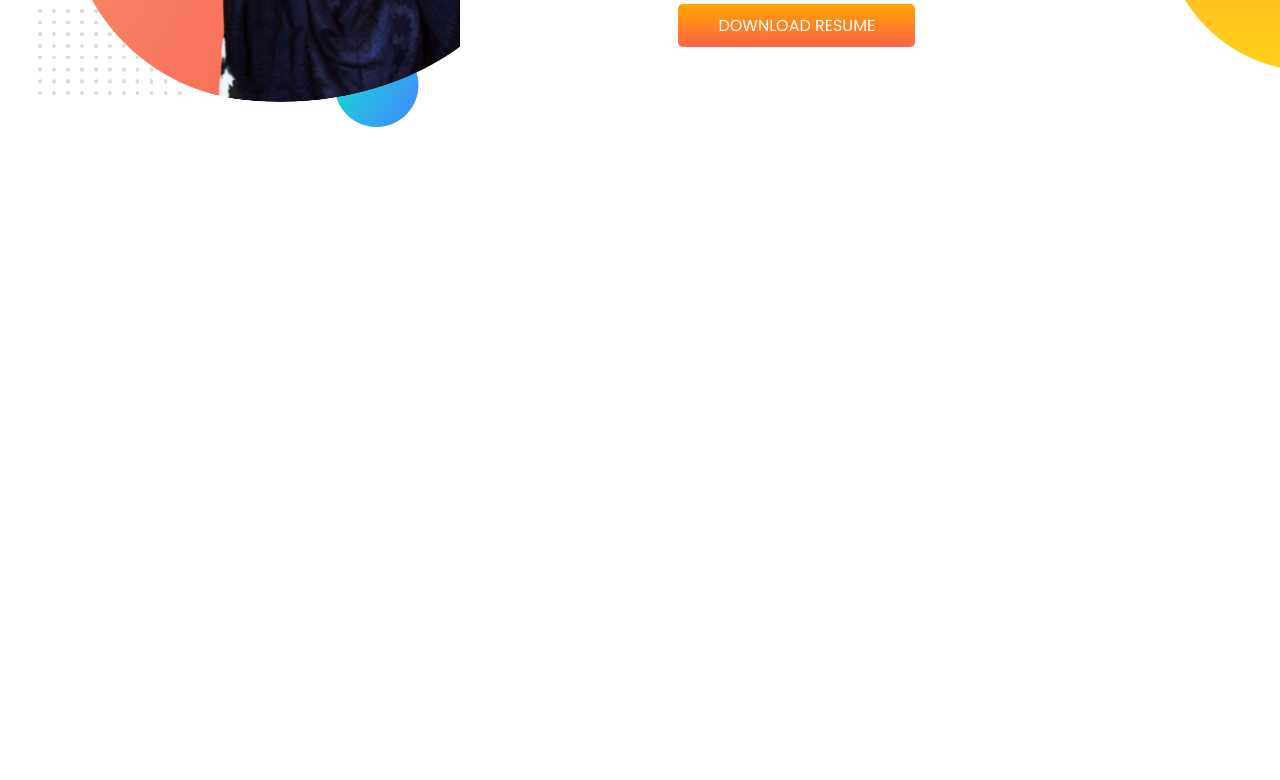
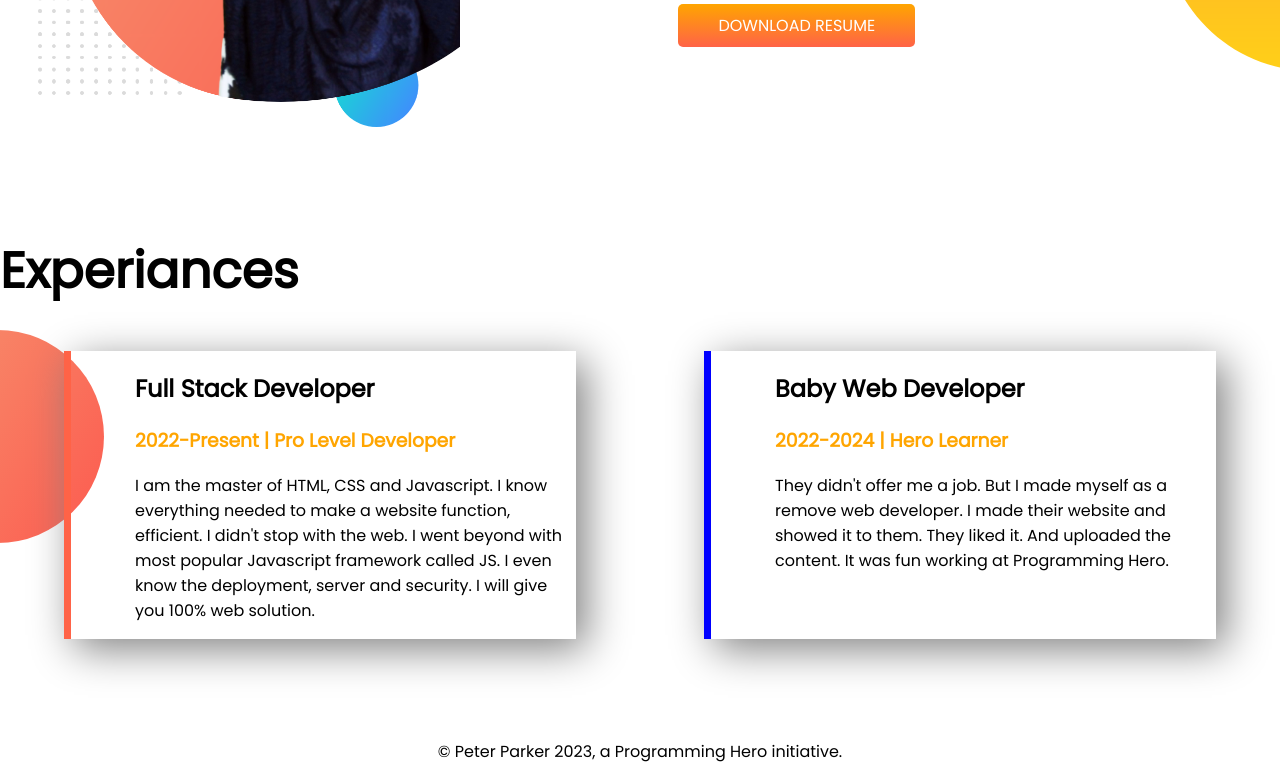
Before and after one commit to SharminAkter3/developer-portfolio, a plain HTML site: page index.html in a window 1280 px wide. Shown: the part 854-1634 px from the top of the page. Before the commit the page ends 1088 px from the top, so only its background shows below. Drawn offline with Linux system fonts and the light colour scheme.

Commit message:
style and added footer

```diff
--- a/index.html
+++ b/index.html
@@ -13,7 +13,7 @@
 </head>
 
 <body>
-    <section class="top-banner">
+    <section class="top-banner flexible-container">
         <div class="half-width">
             <h1>Welcome To</h1>
             <h1><span class="color">Sharmin Akter</span> World!</h1>
@@ -29,7 +29,7 @@
             <img src="images/sharmin-pic.png" alt="">
         </div>
     </section>
-    <section class="dream-big">
+    <section class="dream-big flexible-container">
         <div class="half-width">
             <img src="images/sharmin-pic.png" alt="">
         </div>
@@ -41,6 +41,32 @@
             <a class="link-button" target="_blank" href="">DOWNLOAD RESUME</a>
         </div>
     </section>
+    <section class="experiance-area">
+        <h1>Experiances</h1>
+        <div class="flexible-container">
+            <div id="full-stack-developer" class="experiance-item">
+                <h2>Full Stack Developer</h2>
+                <h3 class="color">2022-Present | Pro Level Developer</h3>
+                <p>I am the master of HTML, CSS and Javascript. I know everything needed to make a website function,
+                    efficient. I didn't stop with the web. I went beyond with most popular Javascript framework called
+                    JS. I even know the deployment, server and security. I will give you 100% web solution.
+
+                </p>
+            </div>
+            <div id="baby-web-developer" class="experiance-item">
+                <h2>Baby Web Developer</h2>
+                <h3 class="color">2022-2024 | Hero Learner</h3>
+                <p>They didn't offer me a job. But I made myself as a remove web developer. I made their website and
+                    showed
+                    it to them. They liked it. And uploaded the content. It was fun working at Programming Hero.</p>
+            </div>
+        </div>
+
+    </section>
 </body>
 
+<footer>
+    <p>© Peter Parker 2023, a Programming Hero initiative.</p>
+</footer>
+
 </html>
--- a/style.css
+++ b/style.css
@@ -11,7 +11,7 @@ h1 {
     color: orange;
 }
 
-section {
+.flexible-container {
     display: flex;
     margin-bottom: 100px;
 }
@@ -44,3 +44,30 @@ section {
     background-repeat: no-repeat;
     background-position: right;
 }
+
+.experiance-item {
+    width: 40%;
+    margin-left: 5%;
+    margin-right: 5%;
+    padding-left: 5%;
+    box-shadow: 10px 10px 40px gray;
+
+}
+
+.experiance-area {
+    background-image: url(images/exp-bg.png);
+    background-repeat: no-repeat;
+    background-position: left;
+}
+
+#full-stack-developer {
+    border-left: 7px solid tomato;
+}
+
+#baby-web-developer {
+    border-left: 7px solid blue;
+}
+
+footer p {
+    text-align: center;
+}
```
